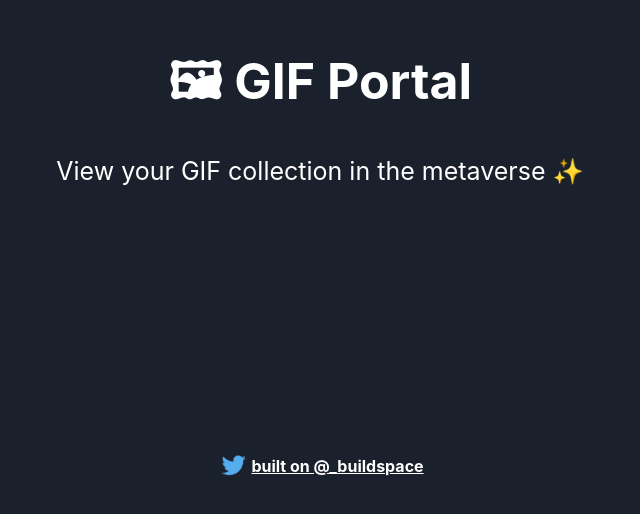
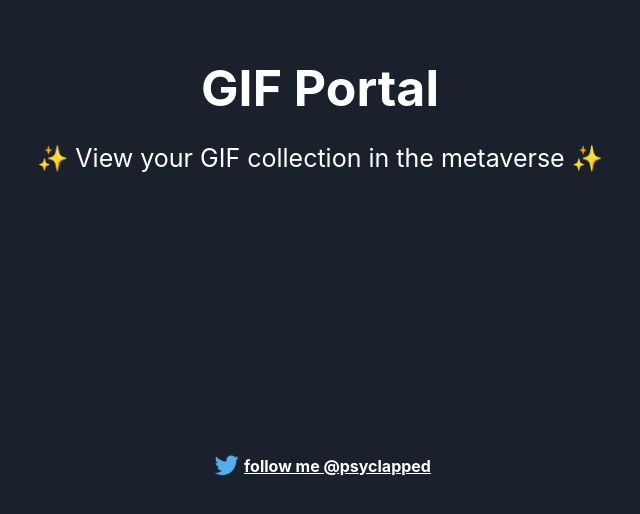
Before and after one commit to Psyclapped/web3-gif-portal, a React (Create React App) app: page / in a window 1280 px wide. Shown: the part 272-786 px from the top of the page, without its empty margins (320-960 px from the left). Built offline with nearby package versions, Linux system fonts and the light colour scheme.

Commit message:
updating default display

```diff
--- a/src/App.js
+++ b/src/App.js
@@ -2,7 +2,7 @@ import twitterLogo from './assets/twitter-logo.svg';
 import './App.css';
 
 // Constants
-const TWITTER_HANDLE = '_buildspace';
+const TWITTER_HANDLE = 'psyclapped';
 const TWITTER_LINK = `https://twitter.com/${TWITTER_HANDLE}`;
 
 const App = () => {
@@ -10,9 +10,9 @@ const App = () => {
     <div className="App">
       <div className="container">
         <div className="header-container">
-          <p className="header">🖼 GIF Portal</p>
+          <p className="header">GIF Portal</p>
           <p className="sub-text">
-            View your GIF collection in the metaverse ✨
+          ✨ View your GIF collection in the metaverse ✨
           </p>
         </div>
         <div className="footer-container">
@@ -22,7 +22,7 @@ const App = () => {
             href={TWITTER_LINK}
             target="_blank"
             rel="noreferrer"
-          >{`built on @${TWITTER_HANDLE}`}</a>
+          >{`follow me @${TWITTER_HANDLE}`}</a>
         </div>
       </div>
     </div>
```
